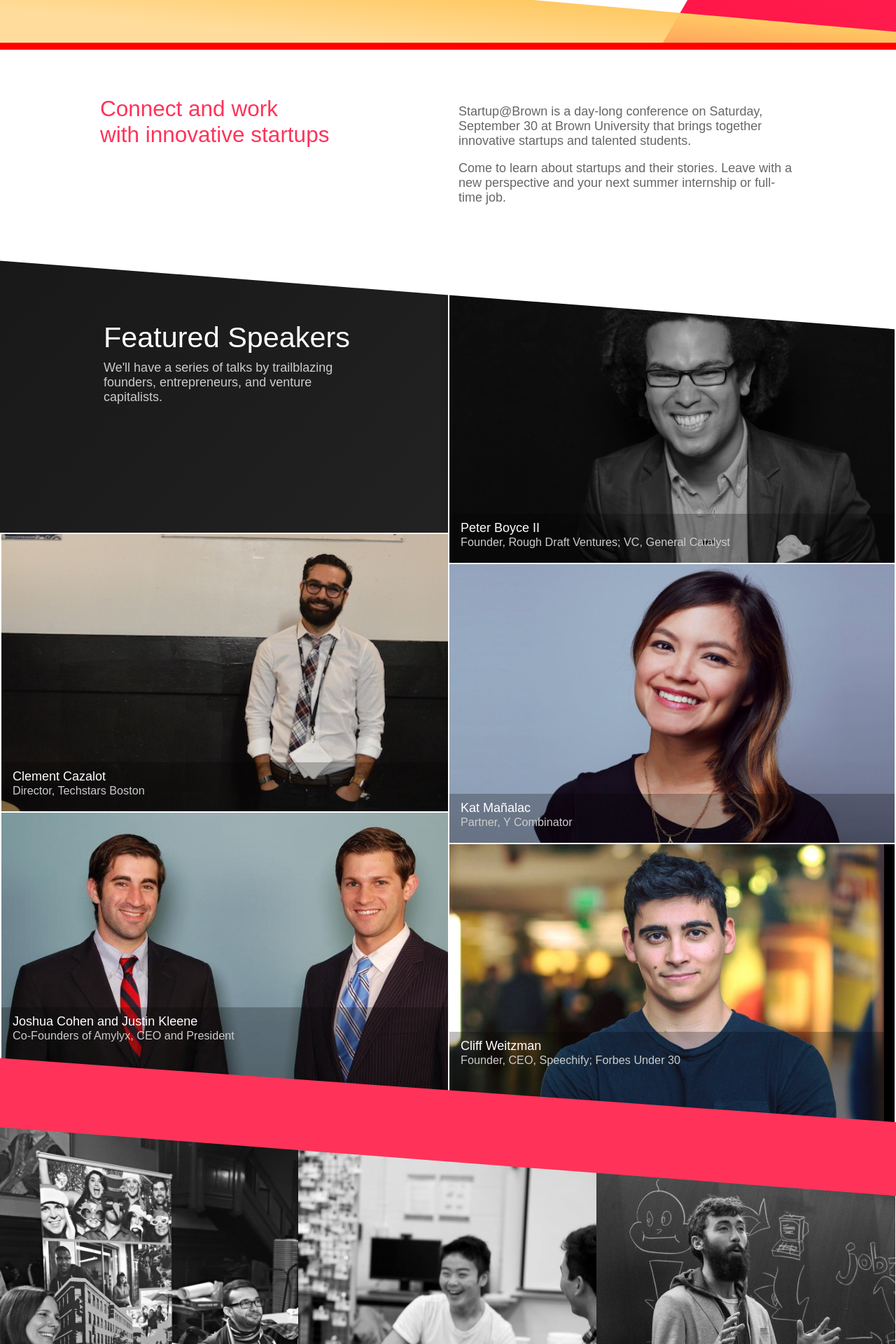
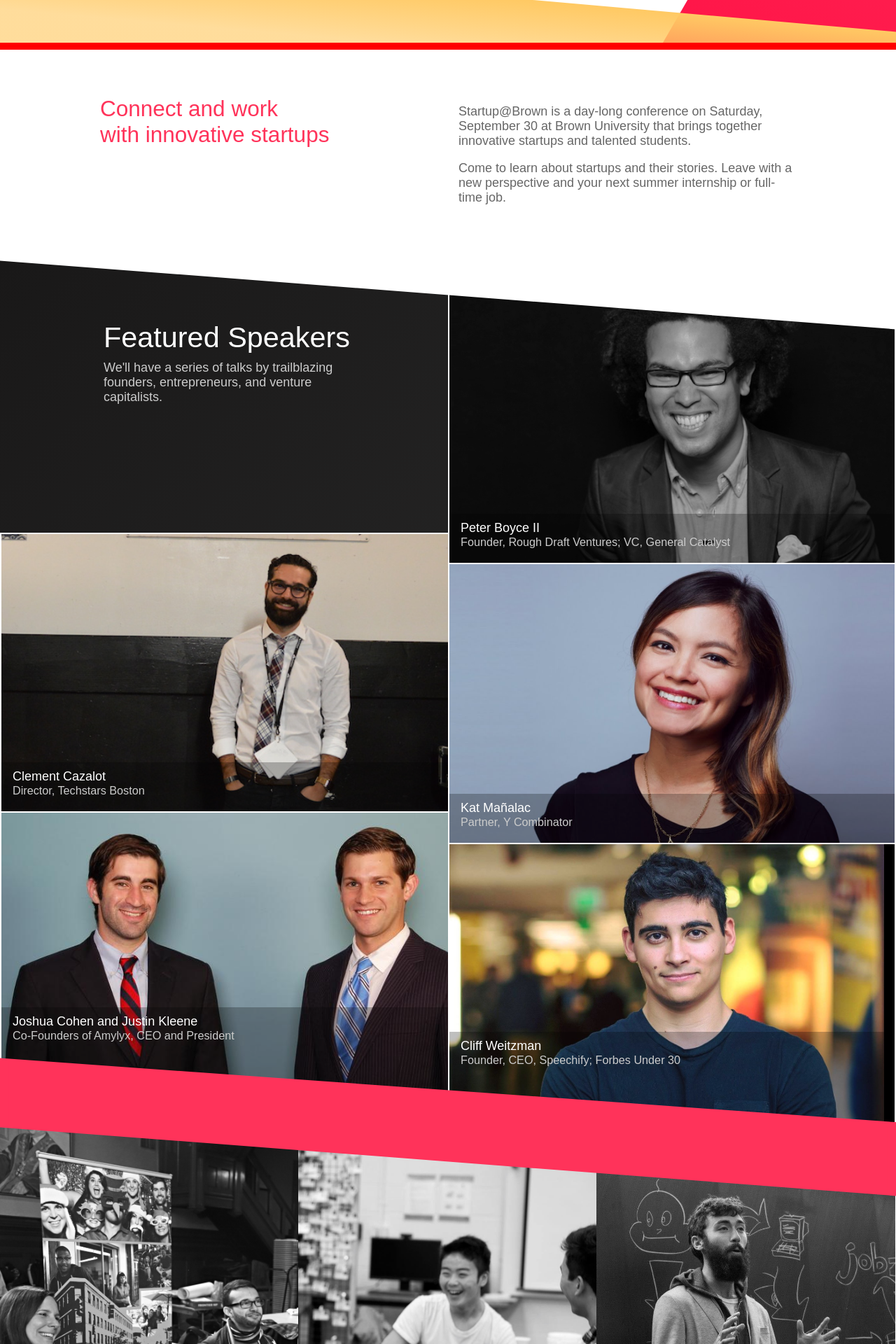
Before and after one commit to hackatbrown/2016.startupatbrown.org, a Jekyll site: the page built from index.html, in a window 1280 px wide. Shown: the part 729-2649 px from the top of the page at 70% size. Built offline with Jekyll 4.4.1, drawn with Linux system fonts in a browser that asks for light colours; nearby versions of some CDN libraries.

Commit message:
clement small

```diff
--- a/css/pages/index.scss
+++ b/css/pages/index.scss
@@ -576,6 +576,7 @@
 #clement {
   @media (min-width: $screen-sm-max) {
     margin-top: -45px;
+    background-position: -300px 0px;
   }
 
   background-color: #F6F6F6 !important;
```
